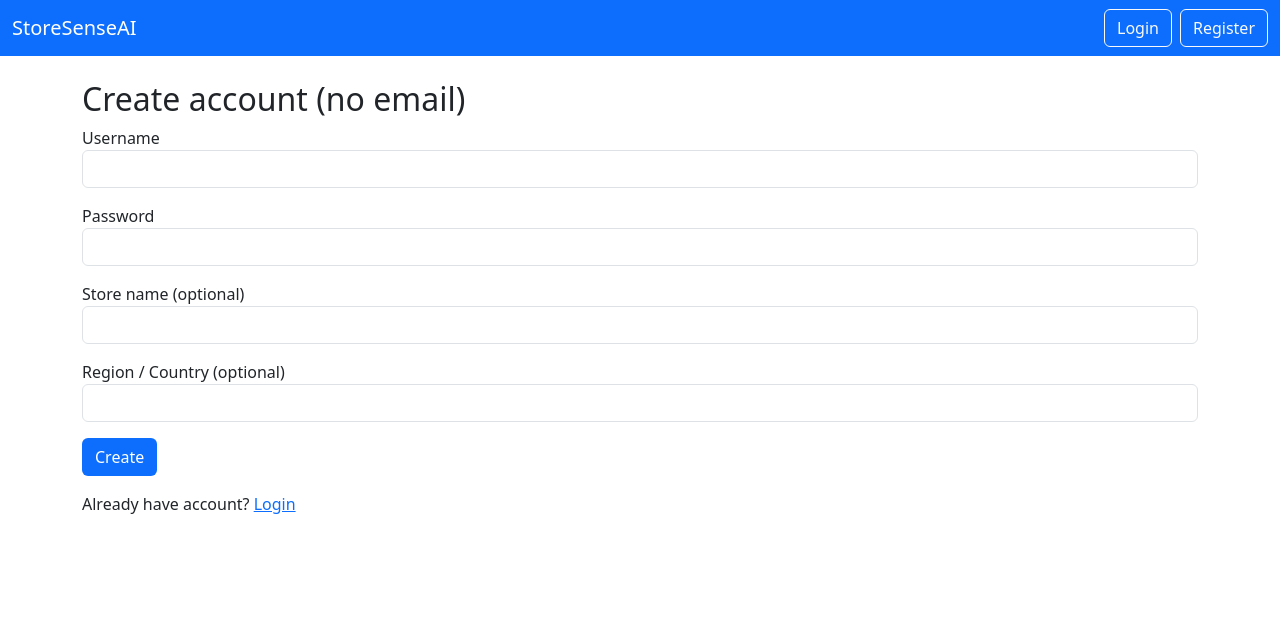
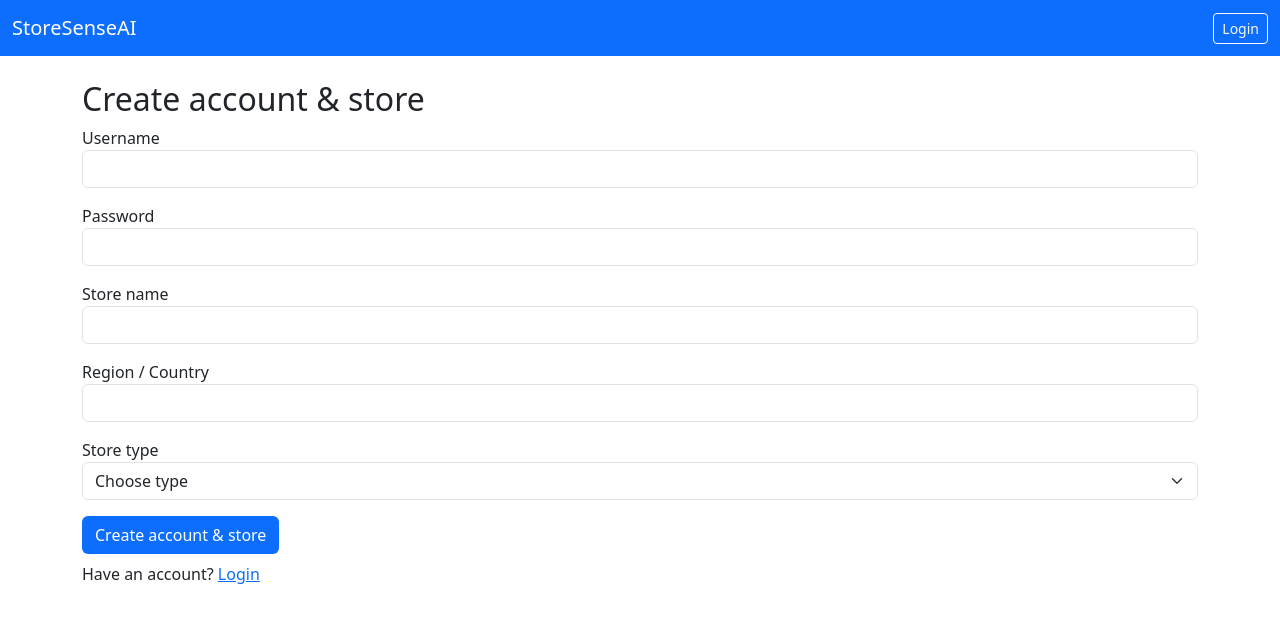
Before and after one commit to seedofgod1234/STORE_SENSE_AI, a Flask app: page /register in a window 1280 px wide. Shown: the top 623 px of the page. Run offline with Flask 3, Linux system fonts and the light colour scheme; data comes from the database, SQL or seed files in the repository.

Commit message:
Final: per-store defaults + predictions + stable deploy

```diff
--- a/app.py
+++ b/app.py
@@ -1,4 +1,5 @@
-# app.py (minimal stable StoreSenseAI)
+# app.py - Final StoreSenseAI (per-store starter items + predictions)
+from math import ceil
 from flask import Flask, render_template, request, redirect, url_for, flash
 from flask_sqlalchemy import SQLAlchemy
 from flask_login import LoginManager, UserMixin, login_user, login_required, logout_user, current_user
@@ -6,29 +7,39 @@ from werkzeug.security import generate_password_hash, check_password_hash
 import os
 
 app = Flask(__name__)
-app.config["SECRET_KEY"] = "replace_this_with_a_real_secret"
-app.config["SQLALCHEMY_DATABASE_URI"] = "sqlite:///storesense_minimal.db"
-app.config["SQLALCHEMY_TRACK_MODIFICATIONS"] = False
+app.config['SECRET_KEY'] = 'replace_with_a_real_secret'
+app.config['SQLALCHEMY_DATABASE_URI'] = 'sqlite:///storesense_final.db'
+app.config['SQLALCHEMY_TRACK_MODIFICATIONS'] = False
 
 db = SQLAlchemy(app)
 login_manager = LoginManager(app)
-login_manager.login_view = "login"
+login_manager.login_view = 'login'
 
-# Models
+# -----------------------
+# MODELS
+# -----------------------
 class User(UserMixin, db.Model):
     id = db.Column(db.Integer, primary_key=True)
     username = db.Column(db.String(120), unique=True, nullable=False)
     password_hash = db.Column(db.String(200), nullable=False)
-    # simple profile fields
-    store_name = db.Column(db.String(200), nullable=True)
+    # user can own multiple stores
+    stores = db.relationship('Store', backref='owner', lazy=True)
+    def set_password(self, pw): self.password_hash = generate_password_hash(pw)
+    def check_password(self, pw): return check_password_hash(self.password_hash, pw)
+
+class StoreType(db.Model):
+    id = db.Column(db.Integer, primary_key=True)
+    name = db.Column(db.String(150), nullable=False, unique=True)
+    default_products = db.relationship('DefaultProduct', backref='store_type', lazy=True)
+
+class Store(db.Model):
+    id = db.Column(db.Integer, primary_key=True)
+    name = db.Column(db.String(150), nullable=False)
     region = db.Column(db.String(100), nullable=True)
-    # relationship
-    items = db.relationship("Item", backref="user", lazy=True)
-
-    def set_password(self, pw):
-        self.password_hash = generate_password_hash(pw)
-    def check_password(self, pw):
-        return check_password_hash(self.password_hash, pw)
+    user_id = db.Column(db.Integer, db.ForeignKey('user.id'), nullable=False)
+    store_type_id = db.Column(db.Integer, db.ForeignKey('store_type.id'), nullable=True)
+    items = db.relationship('Item', backref='store', lazy=True)
+    store_type = db.relationship('StoreType', viewonly=True, primaryjoin='Store.store_type_id==StoreType.id')
 
 class Item(db.Model):
     id = db.Column(db.Integer, primary_key=True)
@@ -36,133 +47,321 @@ class Item(db.Model):
     stock = db.Column(db.Integer, nullable=False, default=0)
     price = db.Column(db.Float, nullable=False, default=0.0)
     avg_daily_sales = db.Column(db.Float, nullable=False, default=1.0)
-    user_id = db.Column(db.Integer, db.ForeignKey("user.id"), nullable=False)
+    store_id = db.Column(db.Integer, db.ForeignKey('store.id'), nullable=False)
 
+class DefaultProduct(db.Model):
+    id = db.Column(db.Integer, primary_key=True)
+    name = db.Column(db.String(200), nullable=False)
+    store_type_id = db.Column(db.Integer, db.ForeignKey('store_type.id'), nullable=False)
+    price = db.Column(db.Float, nullable=False, default=0.0)
+    avg_daily_sales = db.Column(db.Float, nullable=False, default=1.0)
+    starter_stock = db.Column(db.Integer, nullable=False, default=0)
+
+# -----------------------
+# LOGIN
+# -----------------------
 @login_manager.user_loader
-def load_user(user_id):
-    return User.query.get(int(user_id))
+def load_user(uid):
+    return User.query.get(int(uid))
 
-# Routes
-@app.route("/")
+# -----------------------
+# HELPERS
+# -----------------------
+def seed_defaults():
+    # create store types once
+    types = [
+        "Supermarket","Pharmacy","Electronics Store","Clothing Boutique",
+        "Shoe Store","Restaurant","Cosmetics Shop","Bookstore","Hardware Store","Mobile Accessories"
+    ]
+    if StoreType.query.count() == 0:
+        for t in types:
+            db.session.add(StoreType(name=t))
+        db.session.commit()
+
+    # create default products per store type if missing
+    if DefaultProduct.query.count() == 0:
+        mapping = {
+            "Supermarket": [
+                ("Rice 5kg", 4500.0, 4, 20),
+                ("Bread Loaf", 200.0, 8, 25),
+                ("Milk 1L", 500.0, 6, 15),
+                ("Sugar 2kg", 900.0, 3, 10),
+                ("Indomie (pack)", 150.0, 10, 30)
+            ],
+            "Pharmacy": [
+                ("Paracetamol", 200.0, 5, 30),
+                ("Cough Syrup", 1200.0, 1, 10),
+                ("Bandages", 300.0, 0.5, 20)
+            ],
+            "Electronics Store": [
+                ("Phone Charger", 1500.0, 2, 10),
+                ("Earbuds", 4000.0, 1, 5)
+            ],
+            "Clothing Boutique": [
+                ("T-Shirt", 2500.0, 0.5, 10),
+                ("Jeans", 5000.0, 0.2, 5)
+            ],
+            "Shoe Store": [
+                ("Sneakers", 8000.0, 0.1, 3),
+                ("Slippers", 1200.0, 0.3, 8)
+            ],
+            "Restaurant": [
+                ("Burger", 500.0, 5, 20),
+                ("Fries (portion)", 200.0, 6, 30)
+            ],
+            "Cosmetics Shop": [
+                ("Body Lotion", 1200.0, 1, 8),
+                ("Face Cream", 1800.0, 0.5, 5)
+            ],
+            "Bookstore": [
+                ("Notebook", 300.0, 1, 12),
+                ("Pen Pack", 200.0, 2, 20)
+            ],
+            "Hardware Store": [
+                ("Screwdriver", 1500.0, 0.2, 5),
+                ("Nails (box)", 800.0, 1, 20)
+            ],
+            "Mobile Accessories": [
+                ("Screen Protector", 500.0, 3, 25),
+                ("Power Bank", 7000.0, 0.3, 5)
+            ]
+        }
+        for st_name, products in mapping.items():
+            st = StoreType.query.filter_by(name=st_name).first()
+            if not st:
+                continue
+            for name, price, ads, stock in products:
+                dp = DefaultProduct(name=name, store_type_id=st.id, price=price, avg_daily_sales=ads, starter_stock=stock)
+                db.session.add(dp)
+        db.session.commit()
+
+def import_defaults_into_store(store):
+    # create Item rows for the store by copying DefaultProducts
+    if not store or not store.store_type_id:
+        return
+    defaults = DefaultProduct.query.filter_by(store_type_id=store.store_type_id).all()
+    for dp in defaults:
+        it = Item(name=dp.name, stock=dp.starter_stock, price=dp.price, avg_daily_sales=dp.avg_daily_sales, store_id=store.id)
+        db.session.add(it)
+    db.session.commit()
+
+def compute_predictions_for_items(items):
+    # add days_to_sell_out, reorder_amount, low_stock flags
+    for i in items:
+        if i.avg_daily_sales and i.avg_daily_sales > 0:
+            i.days_to_sell_out = round(i.stock / i.avg_daily_sales, 1)
+        else:
+            i.days_to_sell_out = "∞"
+        # recommended reorder to cover 7 days lead time
+        needed = max(0, ceil(i.avg_daily_sales * 7 - i.stock))
+        i.reorder_amount = needed
+        # low stock if stock below 3x avg_daily_sales or reorder_amount>0
+        i.low_stock = (i.stock < max(5, i.avg_daily_sales * 3)) or (i.reorder_amount > 0)
+
+# -----------------------
+# ROUTES
+# -----------------------
+@app.route('/')
 def index():
     if current_user.is_authenticated:
-        return redirect(url_for("dashboard"))
-    return redirect(url_for("login"))
+        return redirect(url_for('stores'))
+    return redirect(url_for('login'))
 
-@app.route("/register", methods=["GET", "POST"])
+@app.route('/register', methods=['GET','POST'])
 def register():
     if current_user.is_authenticated:
-        return redirect(url_for("dashboard"))
-    if request.method == "POST":
-        username = (request.form.get("username") or "").strip()
-        password = (request.form.get("password") or "").strip()
-        store_name = (request.form.get("store_name") or "").strip()
-        region = (request.form.get("region") or "").strip()
-        if not username or not password:
-            flash("Username and password required.", "danger")
-            return redirect(url_for("register"))
+        return redirect(url_for('stores'))
+    if request.method == 'POST':
+        username = (request.form.get('username') or '').strip()
+        password = (request.form.get('password') or '').strip()
+        store_name = (request.form.get('store_name') or '').strip()
+        region = (request.form.get('region') or '').strip()
+        store_type_id = request.form.get('store_type_id') or None
+        if not username or not password or not store_name:
+            flash('Username, password and store name are required.', 'danger')
+            return redirect(url_for('register'))
         if User.query.filter_by(username=username).first():
-            flash("Username already taken.", "warning")
-            return redirect(url_for("register"))
-        user = User(username=username, store_name=store_name, region=region)
+            flash('Username already taken.', 'warning')
+            return redirect(url_for('register'))
+
+        user = User(username=username)
         user.set_password(password)
         db.session.add(user)
         db.session.commit()
-        # add a couple starter items so dashboard isn't empty
-        starter = [
-            Item(name="Sample Item 1", stock=10, price=100.0, avg_daily_sales=1.0, user_id=user.id),
-            Item(name="Sample Item 2", stock=5, price=50.0, avg_daily_sales=0.5, user_id=user.id)
-        ]
-        db.session.add_all(starter)
+
+        stype = int(store_type_id) if store_type_id else None
+        new_store = Store(name=store_name, region=region, user_id=user.id, store_type_id=stype)
+        db.session.add(new_store)
         db.session.commit()
-        flash("Account created — please log in.", "success")
-        return redirect(url_for("login"))
-    return render_template("register.html")
 
-@app.route("/login", methods=["GET", "POST"])
+        # import defaults into that store (starter items)
+        if stype:
+            import_defaults_into_store(new_store)
+
+        login_user(user)
+        flash('Account created and store initialized.', 'success')
+        return redirect(url_for('stores'))
+
+    store_types = StoreType.query.order_by(StoreType.name).all()
+    return render_template('register.html', store_types=store_types)
+
+@app.route('/login', methods=['GET','POST'])
 def login():
     if current_user.is_authenticated:
-        return redirect(url_for("dashboard"))
-    if request.method == "POST":
-        username = (request.form.get("username") or "").strip()
-        password = (request.form.get("password") or "").strip()
+        return redirect(url_for('stores'))
+    if request.method == 'POST':
+        username = (request.form.get('username') or '').strip()
+        password = (request.form.get('password') or '').strip()
         user = User.query.filter_by(username=username).first()
         if not user or not user.check_password(password):
-            flash("Invalid username or password.", "danger")
-            return redirect(url_for("login"))
+            flash('Invalid credentials.', 'danger')
+            return redirect(url_for('login'))
         login_user(user)
-        return redirect(url_for("dashboard"))
-    return render_template("login.html")
+        return redirect(url_for('stores'))
+    return render_template('login.html')
 
-@app.route("/logout")
+@app.route('/logout')
 @login_required
 def logout():
     logout_user()
-    flash("Logged out.", "info")
-    return redirect(url_for("login"))
+    flash('Logged out.', 'info')
+    return redirect(url_for('login'))
 
-@app.route("/dashboard")
+@app.route('/stores', methods=['GET','POST'])
 @login_required
-def dashboard():
-    q = (request.args.get("search") or "").strip()
+def stores():
+    # show user's stores and allow searching store list (B)
+    q = (request.args.get('q') or '').strip()
+    user_stores = Store.query.filter_by(user_id=current_user.id).all()
+    # also provide all available store types for creating new store
+    store_types = StoreType.query.order_by(StoreType.name).all()
+    # optional global store search (not required but useful)
     if q:
-        items = Item.query.filter(Item.user_id==current_user.id, Item.name.ilike(f"%{q}%")).all()
-    else:
-        items = Item.query.filter_by(user_id=current_user.id).all()
-    # compute days_to_sell_out safe
-    for it in items:
-        it.days_to_sell_out = round(it.stock / it.avg_daily_sales, 2) if it.avg_daily_sales and it.avg_daily_sales>0 else "∞"
-        it.low_stock = it.stock < 5
-    total_value = sum(it.price * it.stock for it in items)
-    return render_template("dashboard.html", items=items, store_name=current_user.store_name, total_value=total_value, q=q)
+        # filter user's stores by name
+        user_stores = [s for s in user_stores if q.lower() in s.name.lower()]
+    return render_template('select_store.html', stores=user_stores, store_types=store_types, q=q)
 
-@app.route("/add_item", methods=["GET","POST"])
+@app.route('/create_store', methods=['POST'])
 @login_required
-def add_item():
-    if request.method == "POST":
-        name = (request.form.get("name") or "").strip()
-        stock = int(request.form.get("stock") or 0)
-        price = float(request.form.get("price") or 0.0)
-        avg = float(request.form.get("avg_daily_sales") or 1.0)
-        item = Item(name=name, stock=stock, price=price, avg_daily_sales=avg, user_id=current_user.id)
-        db.session.add(item)
+def create_store():
+    name = (request.form.get('store_name') or '').strip()
+    region = (request.form.get('region') or '').strip()
+    store_type_id = request.form.get('store_type_id') or None
+    if not name:
+        flash('Store name required', 'danger')
+        return redirect(url_for('stores'))
+    stype = int(store_type_id) if store_type_id else None
+    s = Store(name=name, region=region, user_id=current_user.id, store_type_id=stype)
+    db.session.add(s)
+    db.session.commit()
+    if stype:
+        import_defaults_into_store(s)
+    flash('Store created.', 'success')
+    return redirect(url_for('stores'))
+
+@app.route('/dashboard/<int:store_id>')
+@login_required
+def dashboard(store_id):
+    store = Store.query.get_or_404(store_id)
+    if store.user_id != current_user.id:
+        flash('Access denied', 'danger')
+        return redirect(url_for('stores'))
+
+    search = (request.args.get('search') or '').strip()
+    # fetch user's actual items
+    items = Item.query.filter_by(store_id=store.id).all()
+
+    # If user has no items or search yields none, use suggestions from DefaultProduct
+    suggestions = []
+    if search:
+        matched_items = [it for it in items if search.lower() in it.name.lower()]
+        if matched_items:
+            items = matched_items
+        else:
+            if store.store_type_id:
+                suggestions = DefaultProduct.query.filter(DefaultProduct.store_type_id==store.store_type_id,
+                                                          DefaultProduct.name.ilike(f'%{search}%')).all()
+            else:
+                suggestions = DefaultProduct.query.filter(DefaultProduct.name.ilike(f'%{search}%')).all()
+    # compute predictions for items list
+    compute_predictions_for_items(items)
+    total_value = sum([it.price * it.stock for it in items])
+    return render_template('dashboard.html', store=store, items=items, suggestions=suggestions, total_value=total_value, search=search)
+
+@app.route('/add_item/<int:store_id>', methods=['GET','POST'])
+@login_required
+def add_item(store_id):
+    store = Store.query.get_or_404(store_id)
+    if store.user_id != current_user.id:
+        flash('Access denied', 'danger')
+        return redirect(url_for('stores'))
+    if request.method == 'POST':
+        name = (request.form.get('name') or '').strip()
+        stock = int(request.form.get('stock') or 0)
+        price = float(request.form.get('price') or 0.0)
+        avg = float(request.form.get('avg_daily_sales') or 1.0)
+        it = Item(name=name, stock=stock, price=price, avg_daily_sales=avg, store_id=store.id)
+        db.session.add(it)
         db.session.commit()
-        flash("Item added.", "success")
-        return redirect(url_for("dashboard"))
-    return render_template("add_item.html")
+        flash('Item added.', 'success')
+        return redirect(url_for('dashboard', store_id=store.id))
+    return render_template('add_item.html', store=store)
 
-@app.route("/edit_item/<int:item_id>", methods=["GET","POST"])
+@app.route('/edit_item/<int:item_id>', methods=['GET','POST'])
 @login_required
 def edit_item(item_id):
-    item = Item.query.get_or_404(item_id)
-    if item.user_id != current_user.id:
-        flash("Unauthorized.", "danger")
-        return redirect(url_for("dashboard"))
-    if request.method == "POST":
-        item.name = (request.form.get("name") or "").strip()
-        item.stock = int(request.form.get("stock") or 0)
-        item.price = float(request.form.get("price") or 0.0)
-        item.avg_daily_sales = float(request.form.get("avg_daily_sales") or 1.0)
+    it = Item.query.get_or_404(item_id)
+    store = it.store
+    if store.user_id != current_user.id:
+        flash('Access denied', 'danger')
+        return redirect(url_for('stores'))
+    if request.method == 'POST':
+        it.name = (request.form.get('name') or '').strip()
+        it.stock = int(request.form.get('stock') or 0)
+        it.price = float(request.form.get('price') or 0.0)
+        it.avg_daily_sales = float(request.form.get('avg_daily_sales') or 1.0)
         db.session.commit()
-        flash("Saved.", "success")
-        return redirect(url_for("dashboard"))
-    return render_template("edit_item.html", item=item)
+        flash('Saved.', 'success')
+        return redirect(url_for('dashboard', store_id=store.id))
+    return render_template('edit_item.html', item=it)
 
-@app.route("/delete_item/<int:item_id>", methods=["POST"])
+@app.route('/import_default/<int:store_id>/<int:default_id>', methods=['POST'])
+@login_required
+def import_default(store_id, default_id):
+    store = Store.query.get_or_404(store_id)
+    if store.user_id != current_user.id:
+        flash('Access denied', 'danger')
+        return redirect(url_for('stores'))
+    dp = DefaultProduct.query.get_or_404(default_id)
+    it = Item(name=dp.name, stock=dp.starter_stock, price=dp.price, avg_daily_sales=dp.avg_daily_sales, store_id=store.id)
+    db.session.add(it)
+    db.session.commit()
+    flash(f'Imported {dp.name}', 'success')
+    return redirect(url_for('dashboard', store_id=store.id))
+
+@app.route('/delete_item/<int:item_id>', methods=['POST'])
 @login_required
 def delete_item(item_id):
-    item = Item.query.get_or_404(item_id)
-    if item.user_id != current_user.id:
-        flash("Unauthorized.", "danger")
-        return redirect(url_for("dashboard"))
-    db.session.delete(item)
+    it = Item.query.get_or_404(item_id)
+    store = it.store
+    if store.user_id != current_user.id:
+        flash('Access denied', 'danger')
+        return redirect(url_for('stores'))
+    db.session.delete(it)
     db.session.commit()
-    flash("Deleted.", "info")
-    return redirect(url_for("dashboard"))
+    flash('Item deleted', 'info')
+    return redirect(url_for('dashboard', store_id=store.id))
 
-# create DB inside app context and run
-if __name__ == "__main__":
-    with app.app_context():
-        db.create_all()
-    port = int(os.environ.get("PORT", 5000))
-    app.run(host="0.0.0.0", port=port)
+# -----------------------
+# BOOTSTRAP DB & DEFAULTS
+# -----------------------
+with app.app_context():
+    db.create_all()
+    seed_defaults()
+
+# -----------------------
+# RUN
+# -----------------------
+if __name__ == '__main__':
+    port = int(os.environ.get('PORT', 5000))
+    app.run(host='0.0.0.0', port=port)
--- a/requirements.txt
+++ b/requirements.txt
@@ -1,6 +1,9 @@
 Flask==2.3.3
 Flask-SQLAlchemy==3.1.1
 Flask-Login==0.6.3
+SQLAlchemy==2.0.21
 gunicorn==21.2.0
 Werkzeug==2.3.7
-SQLAlchemy==2.0.21
+Jinja2==3.1.6
+itsdangerous==2.2.0
+click==8.3.1
--- a/templates/base.html
+++ b/templates/base.html
@@ -5,21 +5,20 @@
   <title>StoreSenseAI</title>
   <link href="https://cdn.jsdelivr.net/npm/bootstrap@5.3.0/dist/css/bootstrap.min.css" rel="stylesheet">
   <style>
-    .btn-add { background:#0d6efd; color:#fff; }
-    .low-stock { background:#fff3cd; }
+    .btn-add{background:#0d6efd;color:#fff}
+    .low-stock{background:#fff3cd}
   </style>
 </head>
 <body>
-<nav class="navbar navbar-expand-lg navbar-dark bg-primary">
+<nav class="navbar navbar-dark bg-primary">
   <div class="container-fluid">
-    <a class="navbar-brand" href="{{ url_for('dashboard') }}">StoreSenseAI</a>
-    <div class="d-flex">
+    <a class="navbar-brand" href="{{ url_for('stores') }}">StoreSenseAI</a>
+    <div>
       {% if current_user.is_authenticated %}
-        <span class="text-light me-3">Hi, {{ current_user.username }}</span>
-        <a class="btn btn-outline-light me-2" href="{{ url_for('logout') }}">Logout</a>
+        <span class="text-light me-3">{{ current_user.username }}</span>
+        <a class="btn btn-outline-light btn-sm" href="{{ url_for('logout') }}">Logout</a>
       {% else %}
-        <a class="btn btn-outline-light me-2" href="{{ url_for('login') }}">Login</a>
-        <a class="btn btn-outline-light" href="{{ url_for('register') }}">Register</a>
+        <a class="btn btn-outline-light btn-sm" href="{{ url_for('login') }}">Login</a>
       {% endif %}
     </div>
   </div>
@@ -27,10 +26,8 @@
 <div class="container mt-4">
   {% with messages = get_flashed_messages(with_categories=true) %}
     {% if messages %}
-      {% for category, msg in messages %}
-        <div class="alert alert-{{ category }} alert-dismissible fade show" role="alert">
-          {{ msg }} <button class="btn-close" data-bs-dismiss="alert"></button>
-        </div>
+      {% for cat,msg in messages %}
+        <div class="alert alert-{{ cat }} alert-dismissible fade show" role="alert">{{ msg }}<button class="btn-close" data-bs-dismiss="alert"></button></div>
       {% endfor %}
     {% endif %}
   {% endwith %}
--- a/templates/edit_item.html
+++ b/templates/edit_item.html
@@ -1,11 +1,12 @@
 {% extends "base.html" %}
 {% block content %}
-<h2>Edit item</h2>
+<h2>Edit Item</h2>
 <form method="POST">
   <div class="mb-3"><label>Name</label><input class="form-control" name="name" value="{{ item.name }}" required></div>
   <div class="mb-3"><label>Stock</label><input type="number" class="form-control" name="stock" value="{{ item.stock }}" required></div>
   <div class="mb-3"><label>Price</label><input type="number" step="0.01" class="form-control" name="price" value="{{ item.price }}" required></div>
-  <div class="mb-3"><label>Average daily sales</label><input type="number" step="0.1" class="form-control" name="avg_daily_sales" value="{{ item.avg_daily_sales }}" required></div>
+  <div class="mb-3"><label>Avg daily sales</label><input type="number" step="0.1" class="form-control" name="avg_daily_sales" value="{{ item.avg_daily_sales }}" required></div>
   <button class="btn btn-add">Save</button>
+  <a class="btn btn-outline-secondary" href="{{ url_for('dashboard', store_id=item.store_id) }}">Cancel</a>
 </form>
 {% endblock %}
--- a/templates/register.html
+++ b/templates/register.html
@@ -1,24 +1,20 @@
 {% extends "base.html" %}
 {% block content %}
-<h2>Create account (no email)</h2>
+<h2>Create account & store</h2>
 <form method="POST">
-  <div class="mb-3">
-    <label>Username</label>
-    <input class="form-control" name="username" required>
+  <div class="mb-3"><label>Username</label><input class="form-control" name="username" required></div>
+  <div class="mb-3"><label>Password</label><input type="password" class="form-control" name="password" required></div>
+  <div class="mb-3"><label>Store name</label><input class="form-control" name="store_name" required></div>
+  <div class="mb-3"><label>Region / Country</label><input class="form-control" name="region"></div>
+  <div class="mb-3"><label>Store type</label>
+    <select class="form-select" name="store_type_id" required>
+      <option value="">Choose type</option>
+      {% for st in store_types %}
+        <option value="{{ st.id }}">{{ st.name }}</option>
+      {% endfor %}
+    </select>
   </div>
-  <div class="mb-3">
-    <label>Password</label>
-    <input type="password" class="form-control" name="password" required>
-  </div>
-  <div class="mb-3">
-    <label>Store name (optional)</label>
-    <input class="form-control" name="store_name">
-  </div>
-  <div class="mb-3">
-    <label>Region / Country (optional)</label>
-    <input class="form-control" name="region">
-  </div>
-  <button class="btn btn-add">Create</button>
+  <button class="btn btn-add">Create account & store</button>
 </form>
-<p class="mt-3">Already have account? <a href="{{ url_for('login') }}">Login</a></p>
+<p class="mt-2">Have an account? <a href="{{ url_for('login') }}">Login</a></p>
 {% endblock %}
```
Also changed, not shown: requirement.txt (+5 -8 lines), templates/add_item.html (+6 -5 lines), templates/dashboard.html (+45 -19 lines), templates/login.html (+3 -9 lines), templates/select_store.html (+43 -12 lines), 1 other file.
